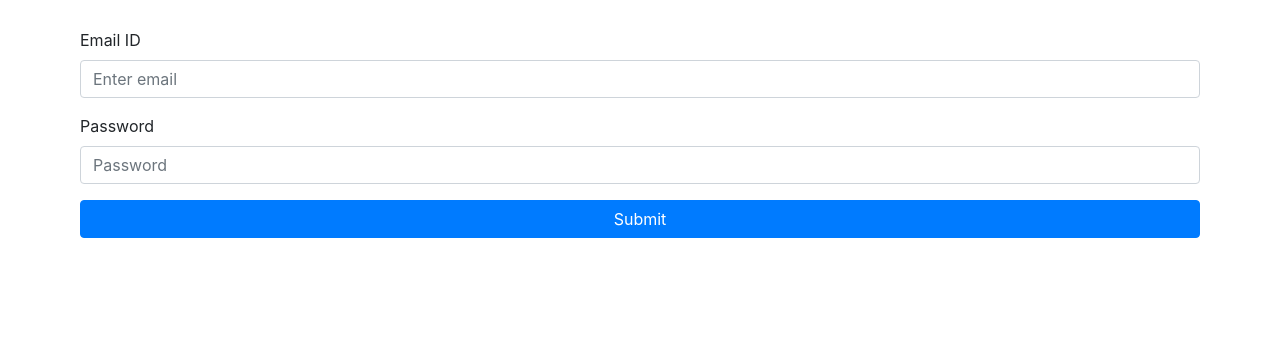
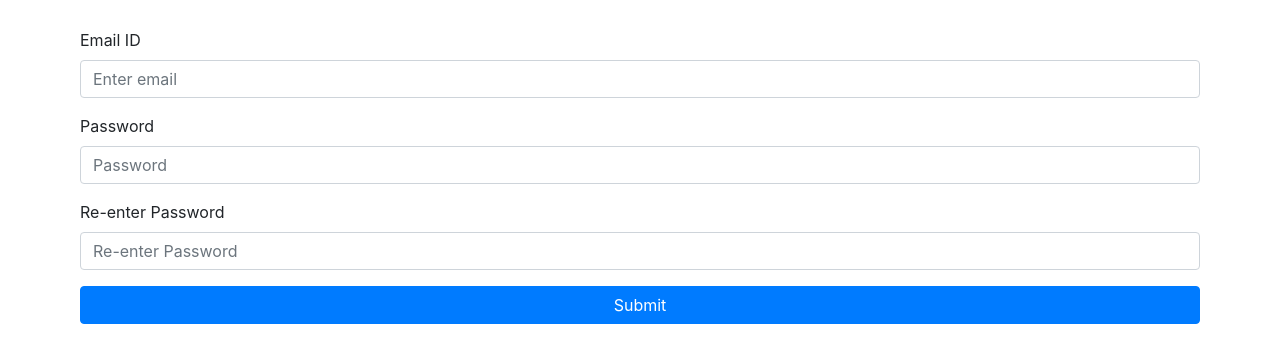
Before and after one commit to ameyaditya/FirstDapp, a PHP site: page /signup.php in a window 1280 px wide. Shown: the part 179-542 px from the top of the page. Run offline with PHP 8.4, Linux system fonts and the light colour scheme.

Commit message:
finished login and signup pages

```diff
--- /dev/null
+++ b/practice_files/logger/check.js
@@ -0,0 +1,20 @@
+function check()
+{
+	var pass1 = $("#passwd1").val();
+	var pass2 = $("#passwd2").val();
+
+	if(pass1 == pass2)
+	{
+		$("#error_log").html("Passwords Match");
+		document.getElementById("submit_button").disabled = false;
+
+	}
+	else
+	{
+		$("#error_log").html("Passwords Dont Match");
+		document.getElementById("submit_button").disabled = true;
+	}
+}
+$(document).ready(function () {
+   $("#passwd1, #passwd2").keyup(check);
+});
--- a/practice_files/logger/log.php
+++ b/practice_files/logger/log.php
@@ -14,7 +14,7 @@ if($num == 1)
 {
 	$_SESSION['logged_in'] = 1;
 	unset($_SESSION['name_error']);
-	header("Location: login.php");
+	header("Location: homepage.php");
 }
 else
 {
--- a/practice_files/logger/signup.php
+++ b/practice_files/logger/signup.php
@@ -7,12 +7,14 @@ session_start();
 	<title>Signup</title>
 	<link rel="stylesheet" type="text/css" href="https://stackpath.bootstrapcdn.com/bootstrap/4.1.3/css/bootstrap.min.css">
 	<link rel="stylesheet" type="text/css" href="style.css">
-</head>
+	<script src="https://cdnjs.cloudflare.com/ajax/libs/jquery/3.3.1/jquery.min.js"></script>
+	<script type="text/javascript" src="check.js"></script></head>
+	<link rel="stylesheet" type="text/css" href="style.css">
 <body>
 <div class="jumbotron-fluid">
 	<div class="container forms">
 		<h1 class="display-4 text-center heading-1">Signup</h1>
-		<form action="/sign.php" method="post">
+		<form action="/sign.php" method="post" name="sign">
 			<div class="form-group">
 				<label for="exampleInputEmail1">Email ID</label>
 				<input type="email" name="emailid" class="form-control" id="exampleInputEmail1" aria-describedby="emailHelp" placeholder="Enter email" required>
@@ -21,20 +23,22 @@ session_start();
 				<label for="passwd">
 					Password
 				</label>
-				<input type="password" name="password" class="form-control" id="passwd" placeholder="Password" required>
+				<input type="password" name="password1" class="form-control" id="passwd1" placeholder="Password" required>
 			</div>
-			<?php if(isset($_SESSION['name_error'])): ?>
-			<span><?php echo $_SESSION['name_error']; ?></span>
-			<?php endif ?>
-			<!--
 			<div class="form-group">
 				<label for="passwd">
 					Re-enter Password
 				</label>
-				<input type="password" class="form-control" id="passwd" placeholder="Re-enter Password" required>
+				<input type="password" class="form-control" name="password2" id="passwd2" placeholder="Re-enter Password" required>
 			</div>
-		-->
-			<button type="submit" class="btn btn-primary btn-block">Submit</button>
+			<?php if(isset($_SESSION['name_error'])): ?>
+			<span style="margin-bottom: 10px;"><?php echo $_SESSION['name_error']; ?></span>
+			<?php endif ?>
+			<div id="error_log" style="margin-bottom: 10px;">
+
+			</div>
+			<button type="submit" class="btn btn-primary btn-block" id="submit_button">		Submit
+			</button>
 		</form>
 	</div>
 </div>
```
Also changed, not shown: practice_files/logger/homepage.php (added).
